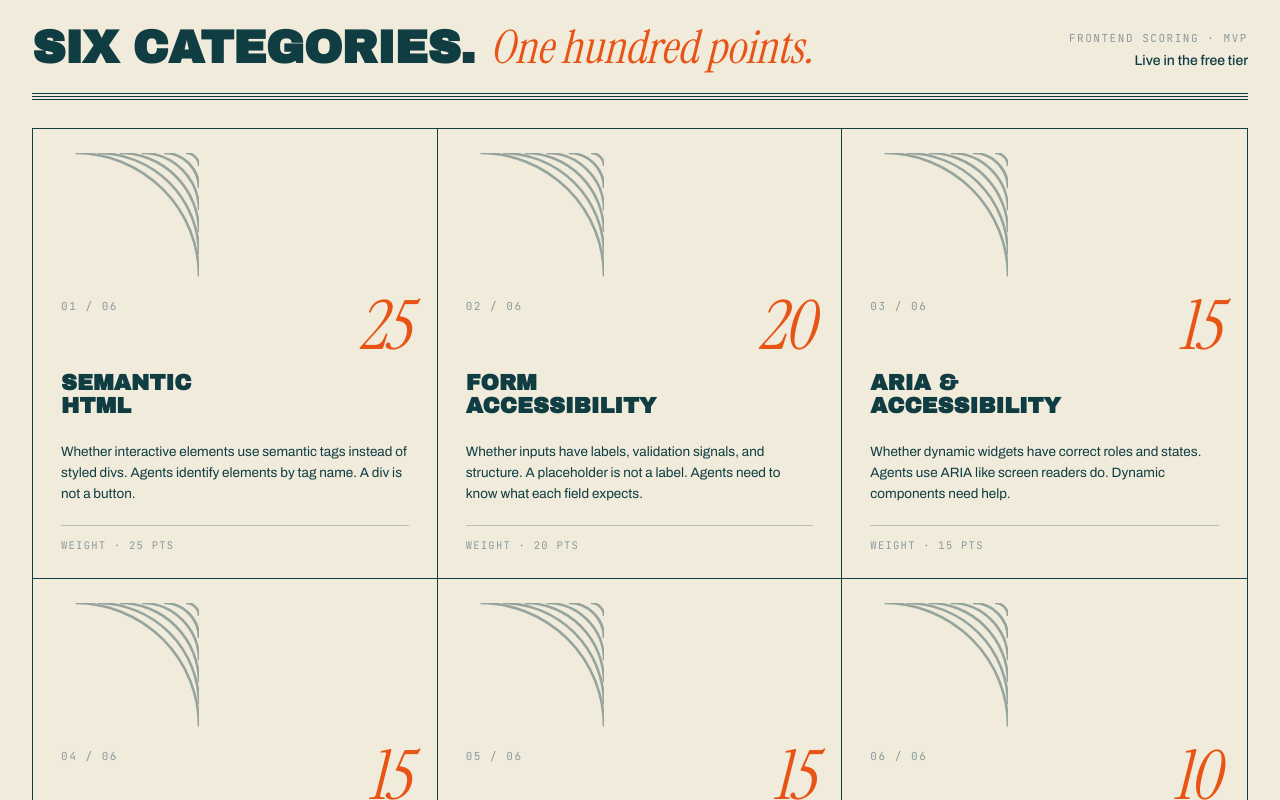
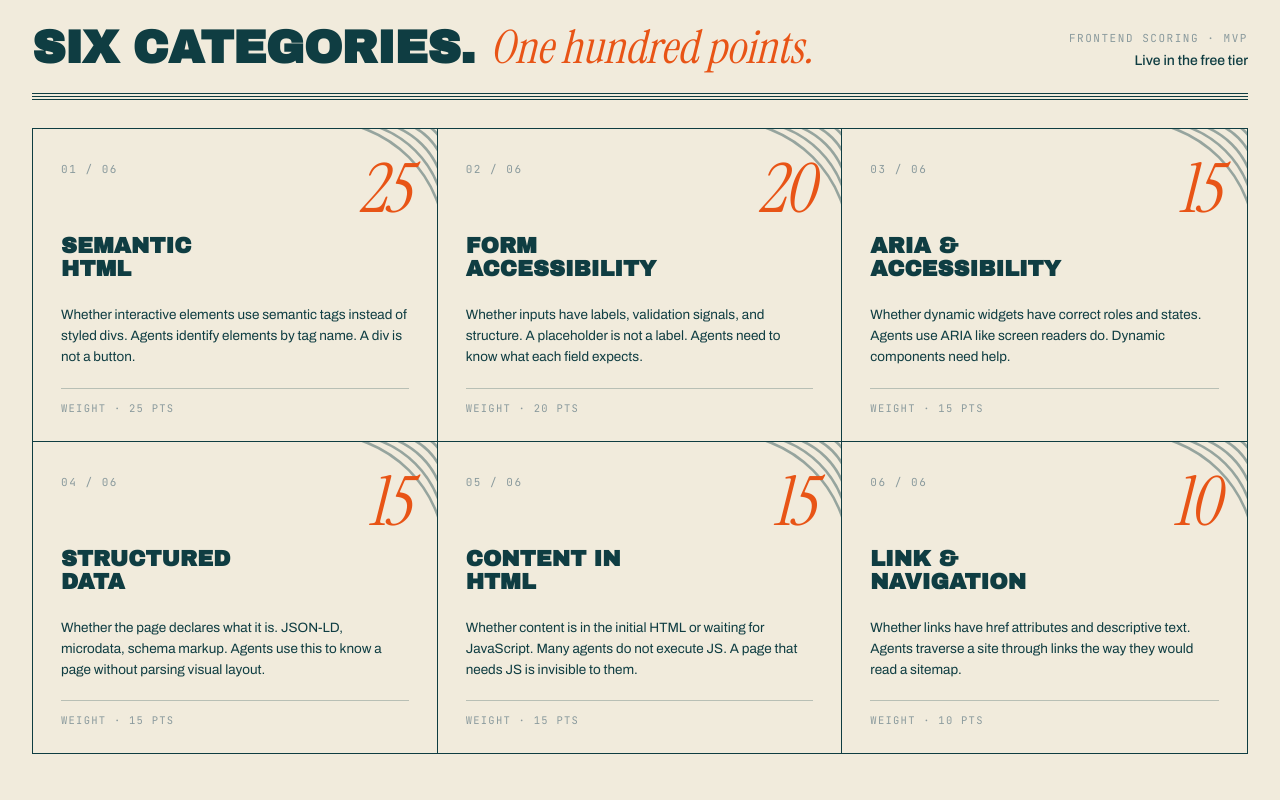
Before and after one commit to earlgreyhot1701D/perseus-clew, a Next.js app in the folder frontend/: page / in a window 1280 px wide. Shown: the part 1780-2580 px from the top of the page. Built offline with nearby package versions, Linux system fonts and the light colour scheme.

Commit message:
fix(frontend): category card arcs anchored to top-right corner
Perseus Clew: reorder CSS so .catArcs (position:absolute) comes after
.catCard > * (position:relative) — later rule wins at same specificity.
Same pattern as the scan card arc fix.

```diff
--- a/frontend/components/landing/Categories.module.css
+++ b/frontend/components/landing/Categories.module.css
@@ -107,6 +107,11 @@
   background: var(--cream-2);
 }
 
+.catCard > * {
+  position: relative;
+  z-index: 1;
+}
+
 .catArcs {
   position: absolute;
   top: -8px;
@@ -121,11 +126,6 @@
 
 .catCard:hover .catArcs {
   opacity: 0.72;
-}
-
-.catCard > * {
-  position: relative;
-  z-index: 1;
 }
 
 .catTop {
```
